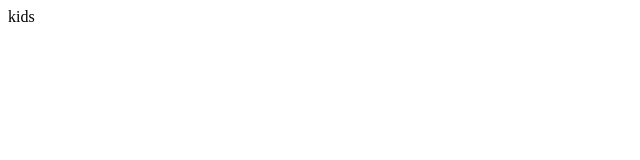
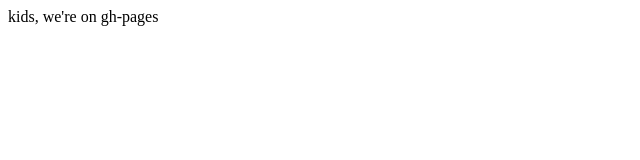
Before and after one commit to benjaminben/sandbox, a plain HTML site: page index.html in a window 1280 px wide. Shown: the whole page, without its empty margins (0-640 px from the left). Drawn offline with Linux system fonts and the light colour scheme.

Commit message:
getting on gh-pages

```diff
--- a/index.html
+++ b/index.html
@@ -5,6 +5,6 @@
   <title>sandbox</title>
 </head>
 <body>
-  kids
+  kids, we're on gh-pages
 </body>
 </html>
```
